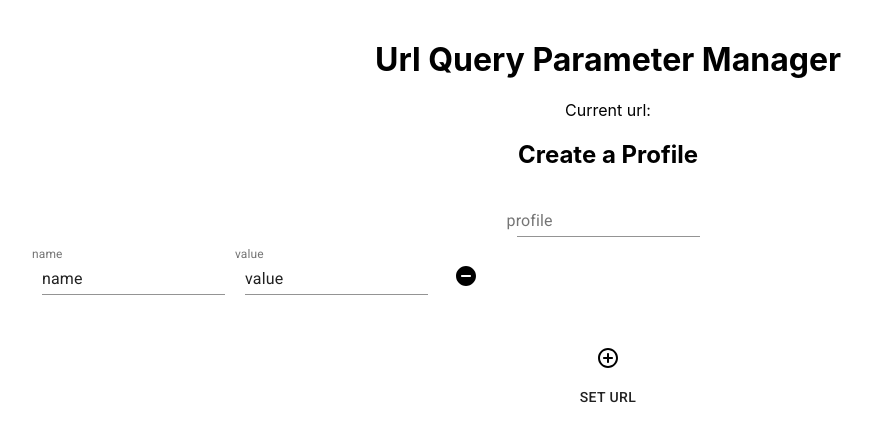
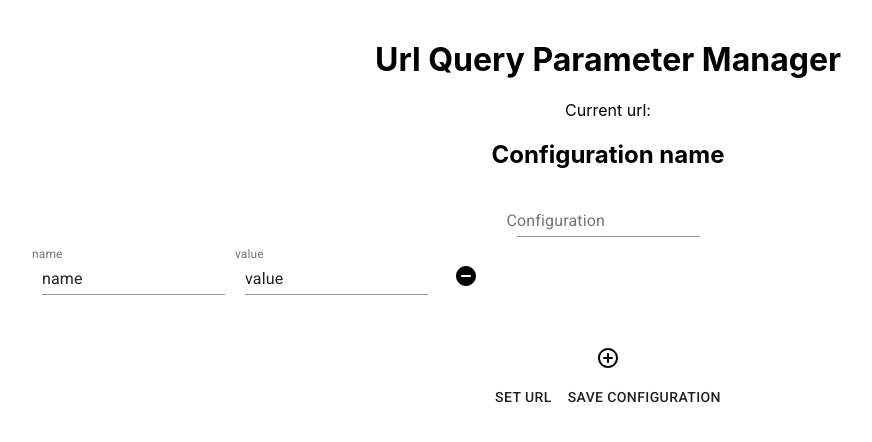
Before and after one commit to Juliafin/urlQueryParamterManager, a React app in the folder url-query-parameter-manager/: page / in a window 1280 px wide. Shown: the top 442 px of the page, without its empty margins (32-904 px from the left). Built offline with nearby package versions, Linux system fonts and the light colour scheme.

Commit message:
Fixed saving configuration

```diff
--- a/url-query-parameter-manager/src/App.js
+++ b/url-query-parameter-manager/src/App.js
@@ -1,10 +1,11 @@
 import React from 'react';
 import './App.css';
-import { Profile } from './components/Profile';
+import { Configuration } from './components/Configuration';
 import { ParamsDisplay } from './components/ParamsDisplay';
 import { getCurrentUrl, parseUrlParams } from './utils/parseUrl';
 import { setUrl } from './utils/setUrl';
 import { createQueryString } from './utils/createQueryString';
+import { getConfiguration, saveConfiguration } from './utils/configurationUtils'
 import cloneDeep  from 'lodash.clonedeep';
 import { Container, Button } from '@material-ui/core';
 import AddCircleOutlineRoundedIcon from '@material-ui/icons/AddCircleOutlineRounded';
@@ -17,20 +18,23 @@ class App extends React.Component {
     this.state = {
       url: '',
       tabId: '',
-      queryFields: [defaultFields]
+      queryFields: [defaultFields],
+      currentConfiguration: '',
+      configurations: {}
     }
   }
 
   async componentDidMount() {
     const {currentUrl: url, tabId} = await getCurrentUrl();
+    const { configurations } = await getConfiguration();
     const queryFields = parseUrlParams(url);
-    this.setState({url, queryFields: queryFields.length ? queryFields : this.state.queryFields, tabId});
+    this.setState({
+      configurations,
+      url,
+      queryFields: queryFields.length ? queryFields : this.state.queryFields,
+      tabId
+    });
   }
-
-  // async componentDidUpdate() {
-  //   const url = await getCurrentUrl();
-  //   this.setState({url});
-  // }
 
   queryFieldOnDeleteHandler = (event) => {
 
@@ -43,7 +47,6 @@ class App extends React.Component {
       return {...field, id: index + 1}
     })
 
-    console.log(newQueryFields, 'Fields on delete');
     this.setState({queryFields: newQueryFields});
 
   };
@@ -52,10 +55,7 @@ class App extends React.Component {
 
     const { id, value } = event.target;
     let newQueryFields = cloneDeep(this.state.queryFields);
-    // console.log(newQueryFields)
-    // console.log('id, value', id, value);
     const index = parseInt(id.split('-')[1], 10) - 1;
-    // console.log(index, 'INDEX');
     if (id.startsWith("key")) {
       newQueryFields[index].key = value;
     } else if (id.startsWith("value")) {
@@ -66,10 +66,7 @@ class App extends React.Component {
   };
 
   setUrlHandler = (event) => {
-    console.log('The event!', event);
-    console.log('The state: ', this.state);
     const queryString = createQueryString(this.state.queryFields);
-    console.log('QUERY STRING', queryString);
     setUrl(queryString)
   }
 
@@ -90,13 +87,29 @@ class App extends React.Component {
     this.setState({queryFields: fieldsToAdd});
   }
 
+  onConfigurationChangeHandler = (event) => {
+    const configuration = event.target.value;
+    console.log('configuration: ', configuration);
+    this.setState({currentConfiguration: configuration});
+    console.log('state after setting configuration', this.state);
+  }
+
+  saveConfigurationHandler = (event) => {
+    console.log('Saving configuration');
+    console.log(this.state);
+    saveConfiguration(this.state.currentConfiguration, this.state.queryFields);
+  }
+
 
   render() {
+
     return (
       <div className="App">
         <h1>Url Query Parameter Manager</h1>
         <p>Current url: {this.state.url}</p>
-        <Profile/>
+        <Configuration
+          currentConfiguration={this.state.currentConfiguration}
+          configurationChangeHandler={this.onConfigurationChangeHandler}/>
         <ParamsDisplay
           queryFieldOnChangeHandler={this.queryFieldOnChangeHandler}
           queryFields={this.state.queryFields}
@@ -110,6 +123,8 @@ class App extends React.Component {
         </Container>
 
         <Button onClick={this.setUrlHandler}>Set Url</Button>
+        <Button
+          onClick={this.saveConfigurationHandler}>Save Configuration</Button>
       </div>
     );
   }
--- /dev/null
+++ b/url-query-parameter-manager/src/components/Configuration.js
@@ -0,0 +1,20 @@
+import React from 'react';
+
+import {Container, TextField} from '@material-ui/core';
+
+
+export const Configuration = (props) => {
+  return (
+    <Container>
+      <h2>Configuration name</h2>
+      <form>
+        <TextField
+          id="standard-basic"
+          onChange={props.configurationChangeHandler}
+          label="Configuration"/>
+      </form>
+
+
+    </Container>
+  )
+}
--- a/url-query-parameter-manager/src/components/Profile.js
+++ /dev/null
@@ -1,17 +0,0 @@
-import React from 'react';
-
-import {Container, TextField} from '@material-ui/core';
-
-
-export const Profile = (props) => {
-  return (
-    <Container>
-      <h2>Create a Profile</h2>
-      <form>
-        <TextField id="standard-basic" label="profile"/>
-      </form>
-
-
-    </Container>
-  )
-}
--- /dev/null
+++ b/url-query-parameter-manager/src/utils/configurationUtils.js
@@ -0,0 +1,26 @@
+export const saveConfiguration = async (configurationName, configToSave) => {
+
+  let { configurations } = await getConfiguration() || {};
+  console.log(configurations)
+
+  configurations[configurationName] = configToSave;
+
+  console.log('configurations to save', configurations);
+  return new Promise((resolve, reject) => {
+    window.chrome.storage.sync.set( {configurations} , () => {
+      console.log('Configuration has been saved')
+      resolve();
+    } )
+  });
+
+}
+
+export const getConfiguration = () => {
+  return new Promise((resolve, reject) => {
+  window.chrome.storage.sync.get(["configurations"], (configs) => {
+    // console.log(configs);
+    resolve(configs);
+  });
+
+  })
+}
```
